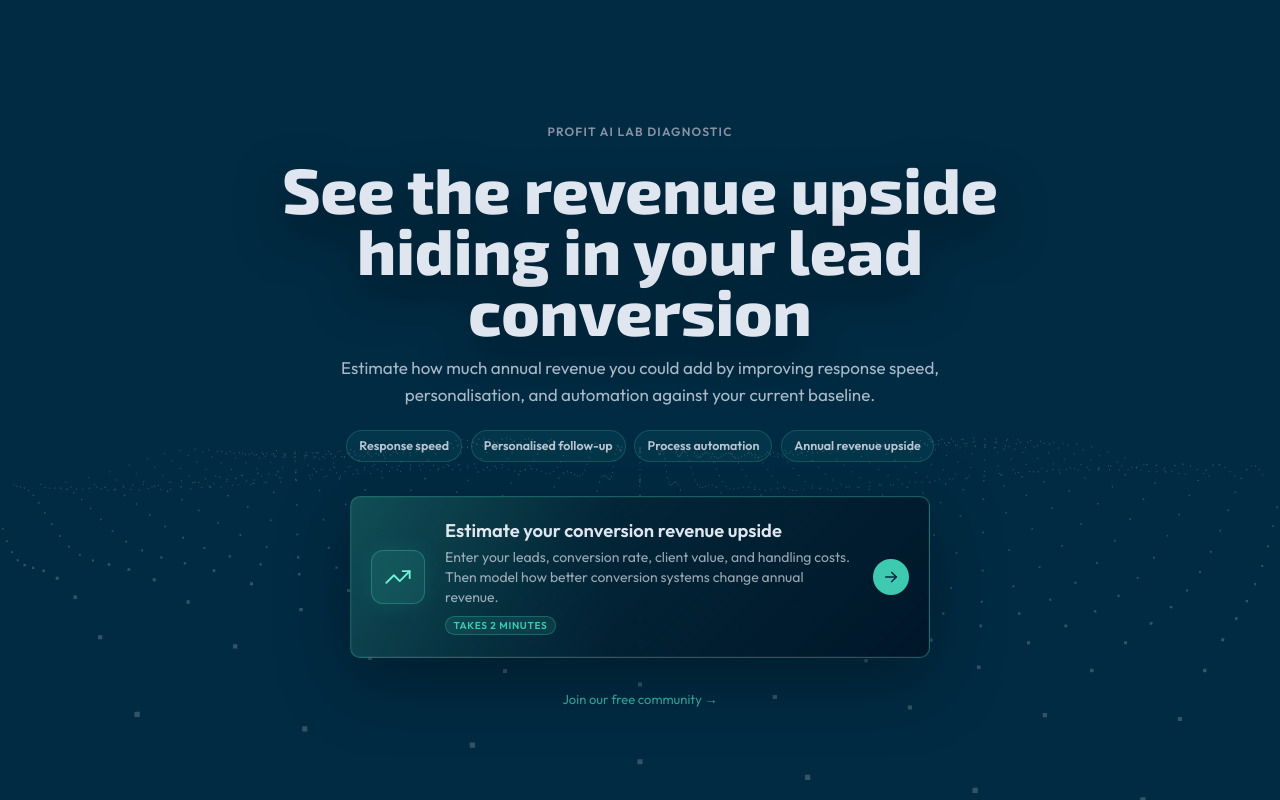
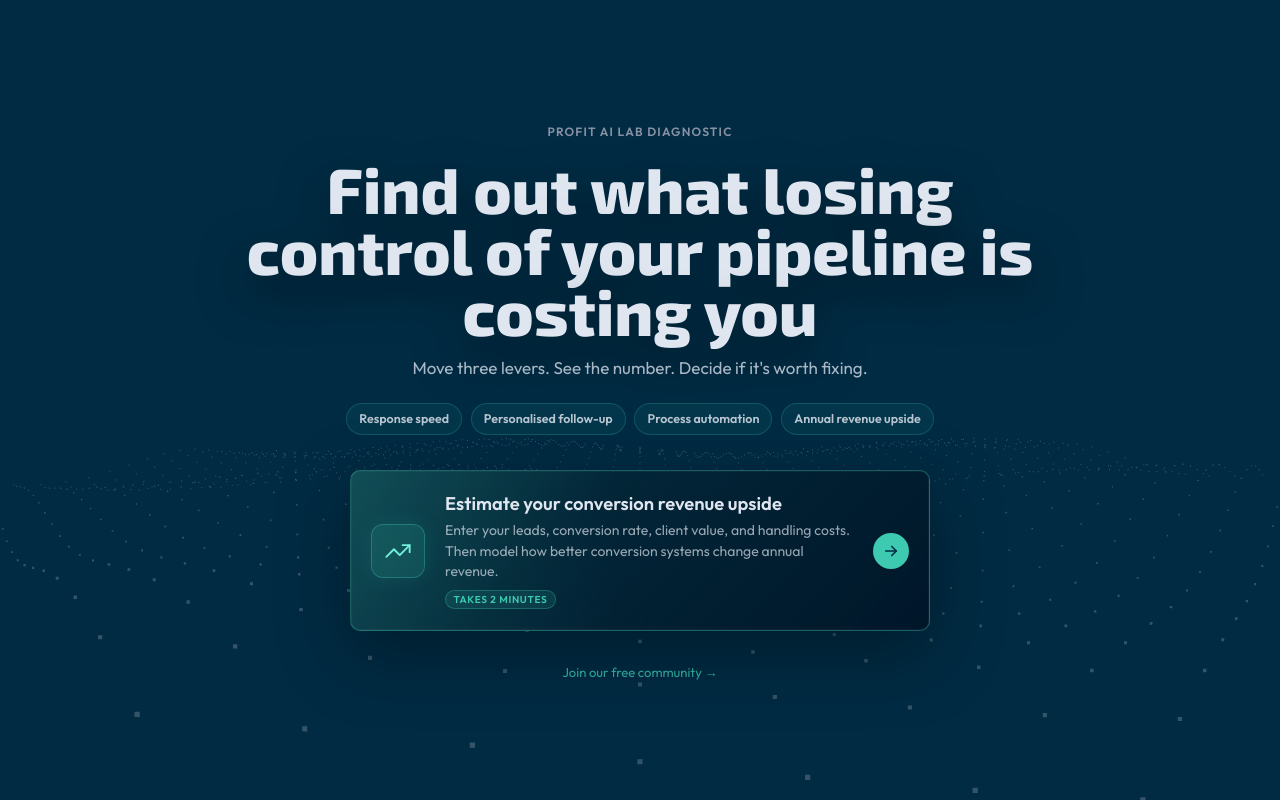
Before and after one commit to abaratta/project-diagnostic, a Next.js app: page / in a window 1280 px wide. Built offline with nearby package versions, Linux system fonts and the light colour scheme.

Commit message:
Update homepage pipeline copy

```diff
--- a/src/app/page.tsx
+++ b/src/app/page.tsx
@@ -20,8 +20,8 @@
       <div className="landing-wrapper">
 
         <div className="landing-eyebrow"><a href="https://profitailab.com" target="_blank" rel="noopener noreferrer" style={{ color: 'inherit', textDecoration: 'none' }}>Profit AI Lab Diagnostic</a></div>
-        <h1 className="landing-title">See the revenue upside hiding in your lead conversion</h1>
-        <p className="landing-sub">Estimate how much annual revenue you could add by improving response speed, personalisation, and automation against your current baseline.</p>
+        <h1 className="landing-title">Find out what losing control of your pipeline is costing you</h1>
+        <p className="landing-sub">Move three levers. See the number. Decide if it&apos;s worth fixing.</p>
 
         <div className="landing-measures" aria-label="What this diagnostic measures">
           <span>Response speed</span>
```
